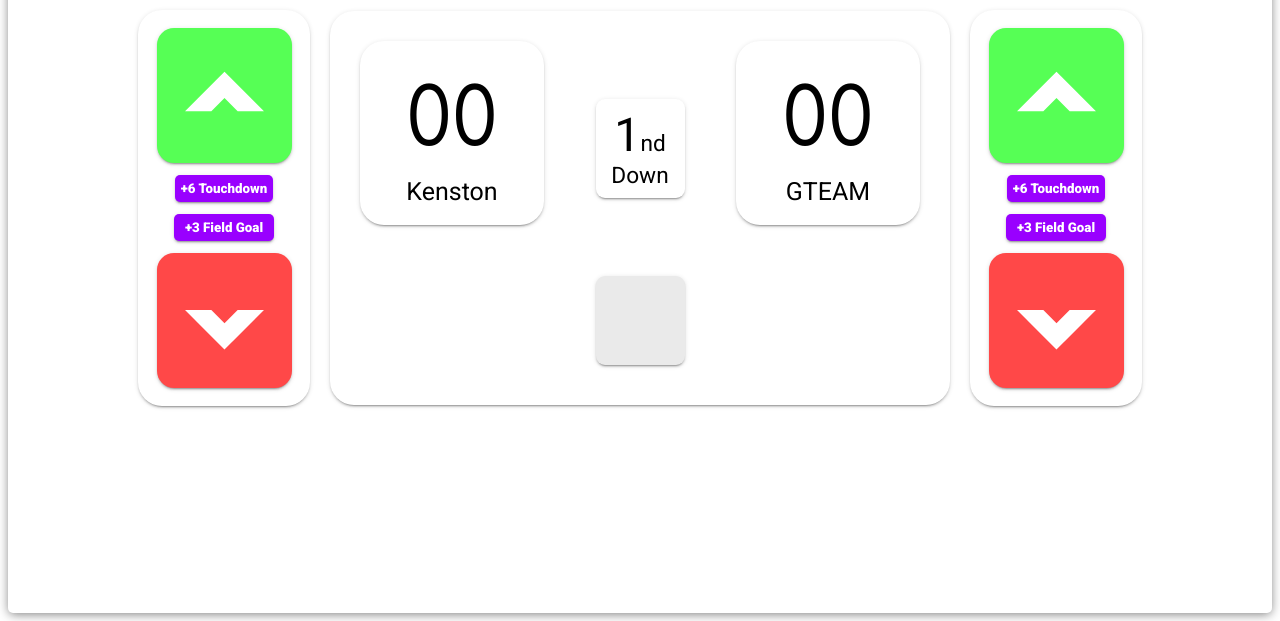
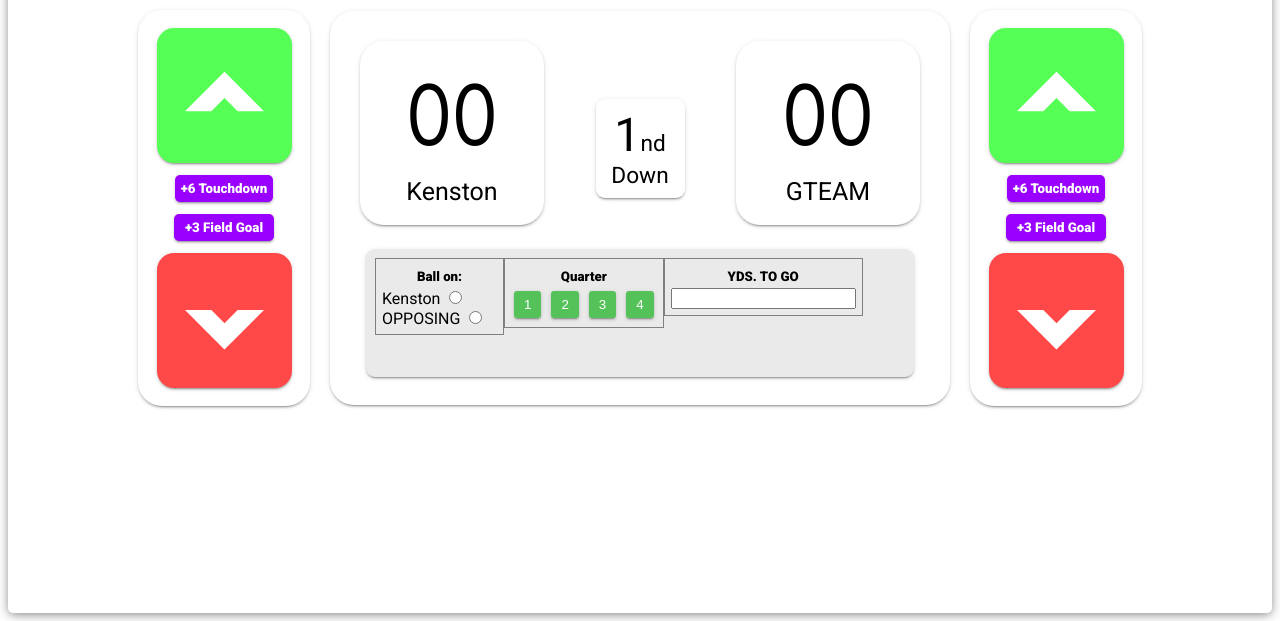
Before and after one commit to AngeloD2022/kscoreapp, a PHP site: page /admin/app/ui.html in a window 1280 px wide. Shown: the part 179-800 px from the top of the page. Run offline with PHP 8.4, Linux system fonts and the light colour scheme.

Commit message:
another UI update

```diff
--- a/admin/app/assets.css
+++ b/admin/app/assets.css
@@ -87,8 +87,36 @@
     border-radius: 9px;
     text-align: center;
     display: inline-block;
-    min-width: 71px;
-    min-height: 71px;
-    margin-top: 78px;
+    min-width: 530px;
+    min-height: 110px;
+    margin-top: 24px;
     padding: 9px;
 }
+
+.ball{
+    font-family: 'Roboto', sans-serif;
+    border: 1px solid gray;
+    display: inline-block;
+    padding: 6px;
+float: left;
+min-width: 115px;
+min-height: 40px;
+}
+.quarter{
+    font-family: 'Roboto', sans-serif;
+    border: 1px solid gray;
+    display: inline-block;
+    padding: 6px;
+    float: left;
+    min-width: 115px;
+    min-height: 40px;
+}
+.togo{
+    font-family: 'Roboto', sans-serif;
+    border: 1px solid gray;
+    display: inline-block;
+    padding: 6px;
+    float: left;
+    min-width: 115px;
+    min-height: 40px;
+}
--- a/admin/app/buttonMaterial.css
+++ b/admin/app/buttonMaterial.css
@@ -53,3 +53,41 @@ button:active{
     background-color: rgb(171, 48, 253);
     transition: background-color .2s, box-shadow .2s;
 }
+.qBtn{
+    border: none;
+    background-color: rgb(84, 194, 89);
+    /* padding: 8px; */
+    padding-left: 10px;
+    padding-right: 10px;
+    color: white;
+    border-radius: 3px;
+    transition: background-color .25s;
+    margin: 3px;
+}
+.qBtn:hover{
+    background-color: rgb(0, 216, 11);
+    transition: background-color .25s;
+}
+.qBtn:active{
+    background-color: rgb(3, 143, 10);
+
+}
+.qBtnSelected{
+    border: none;
+    background-color: rgb(216, 142, 3);
+    /* padding: 8px; */
+    padding-left: 10px;
+    padding-right: 10px;
+    color: white;
+    border-radius: 3px;
+    transition: background-color .25s;
+    margin: 3px;
+}
+.qBtnSelected:hover{
+    background-color: rgb(249, 163, 2);
+    transition: background-color .25s;
+}
+.qBtnSelected:active{
+    background-color: rgb(150, 98, 0);
+
+}
--- a/admin/app/index.php
+++ b/admin/app/index.php
@@ -52,6 +52,9 @@ function showUi(){
     ?>
 <!--KENSTON GT-ADMIN FOOTBALL UI-->
 <!--Designed by Angelo DeLuca-->
+<script>
+window.location.href = "ui.html";
+</script>
 
 <head>
     <link rel="stylesheet" type="text/css" href="styles.css" />
--- a/admin/app/ui.html
+++ b/admin/app/ui.html
@@ -77,7 +77,26 @@
                                 <p class="tname">GTEAM</p>
                             </div><br>
                             <div class="misc">
-
+                                <div class="ball">
+                                    <h5 style="margin: 4px;">Ball on:</h5>
+                                    <div style="text-align:left;">
+                                        <label for="homeHasBall">Kenston</label>
+                                        <input name="hB" type="radio" id="homeHasBall"/><br>
+                                        <label for="guestHasBall">OPPOSING</label>
+                                        <input name="hB" type="radio" id="homeHasBall"/>
+                                    </div>
+                                </div>
+                                <div class="quarter">
+                                    <h5 style="margin: 4px;">Quarter</h5>
+                                    <button id="q1" class="qBtn">1</button>
+                                    <button id="q2" class="qBtn">2</button>
+                                    <button id="q3" class="qBtn">3</button>
+                                    <button id="q4" class="qBtn">4</button>
+                                </div>
+                                <div class="togo">
+                                        <h5 style="margin: 4px;">YDS. TO GO</h5>
+                                        <input type="number" id="t">
+                                </div>
                             </div>
                         </div>
                     </div>
```
